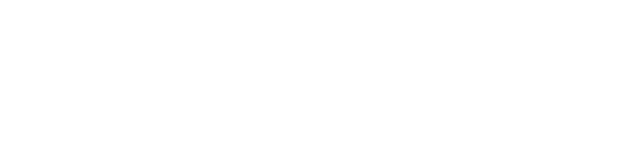
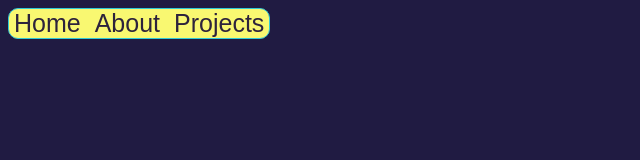
Before and after one commit to jack-cedar/mySite, a plain HTML site: page public/index.html in a window 1280 px wide. Shown: the whole page, without its empty margins (0-640 px from the left). Drawn offline with Linux system fonts and the light colour scheme.

Commit message:
Add files via upload

```diff
--- a/public/index.html
+++ b/public/index.html
@@ -2,10 +2,40 @@
 <html lang="en">
 <head>
     <meta charset="UTF-8">
-    <mta name="viewport" contenddt="width=device-width, initial-scale=1.0">
-    <title>Document</title>
+    <meta name="viewport" content="width=device-width, initial-scale=1.0">
+    <title>My Site</title>
+
+    <style>
+        .nav_link {
+            font: 25px Arial;
+            text-decoration: none;
+            padding: 5px;
+            color: #2D233C;
+            text-align: center;
+            box-sizing: content-box;
+        }
+        .nav_link:hover {
+            text-shadow: 0px 0px 5px #31c8d5;
+        }
+        #nav_bar {
+            background-color: #f9f871;
+            width: fit-content;
+
+            border-radius: 10px;
+            border: 1px solid #31c8d5;
+        }
+    </style>
+
+
 </head>
-<body>
+<body style="background-color: #201b42">
+    <head>
+        <nav id="nav_bar">
+            <a href="" class="nav_link">Home</a>
+            <a href="" class="nav_link">About</a>
+            <a href="" class="nav_link">Projects</a>
+        </nav>
+    </head>
 
 </body>
 </html>
```
